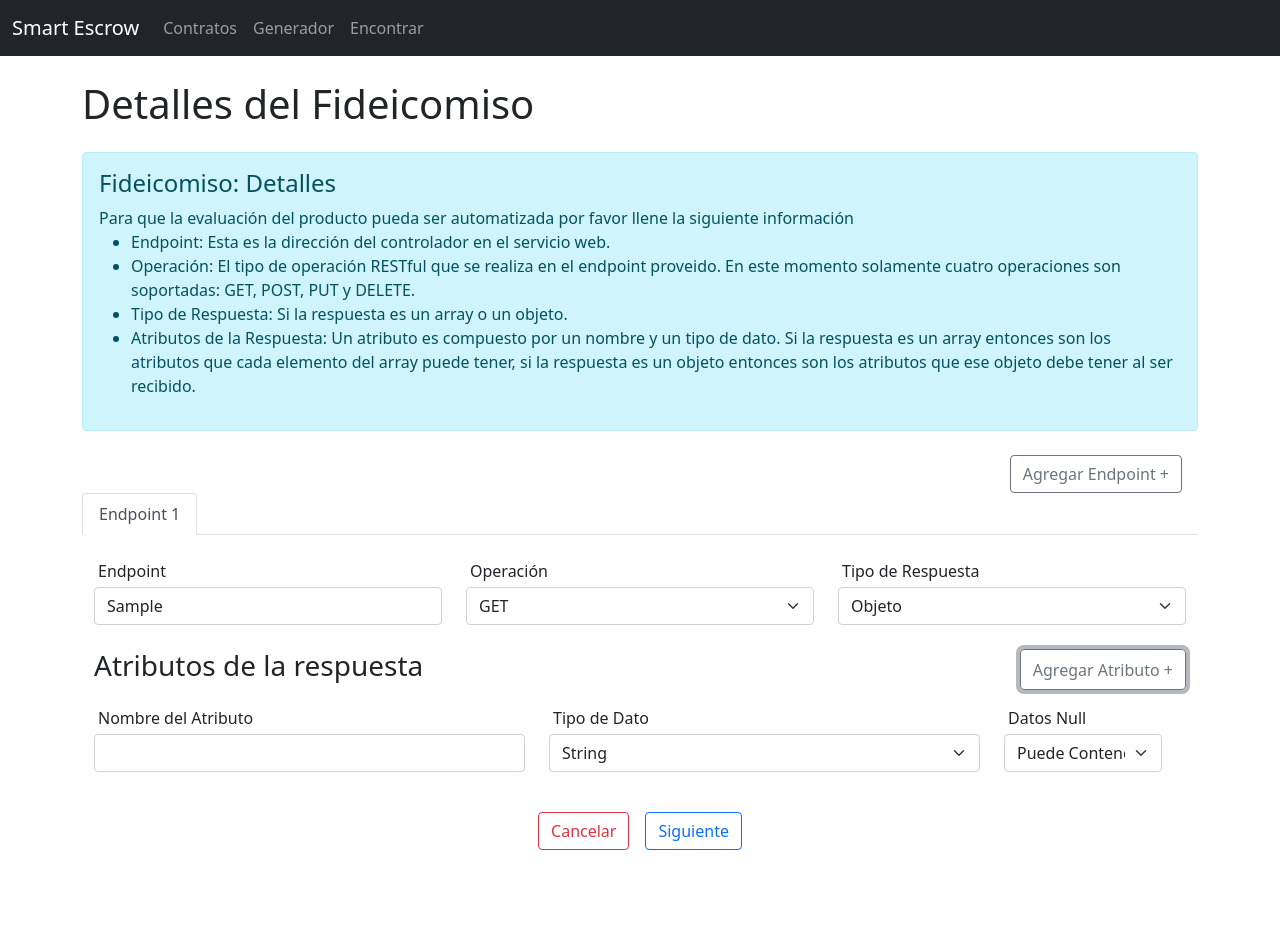
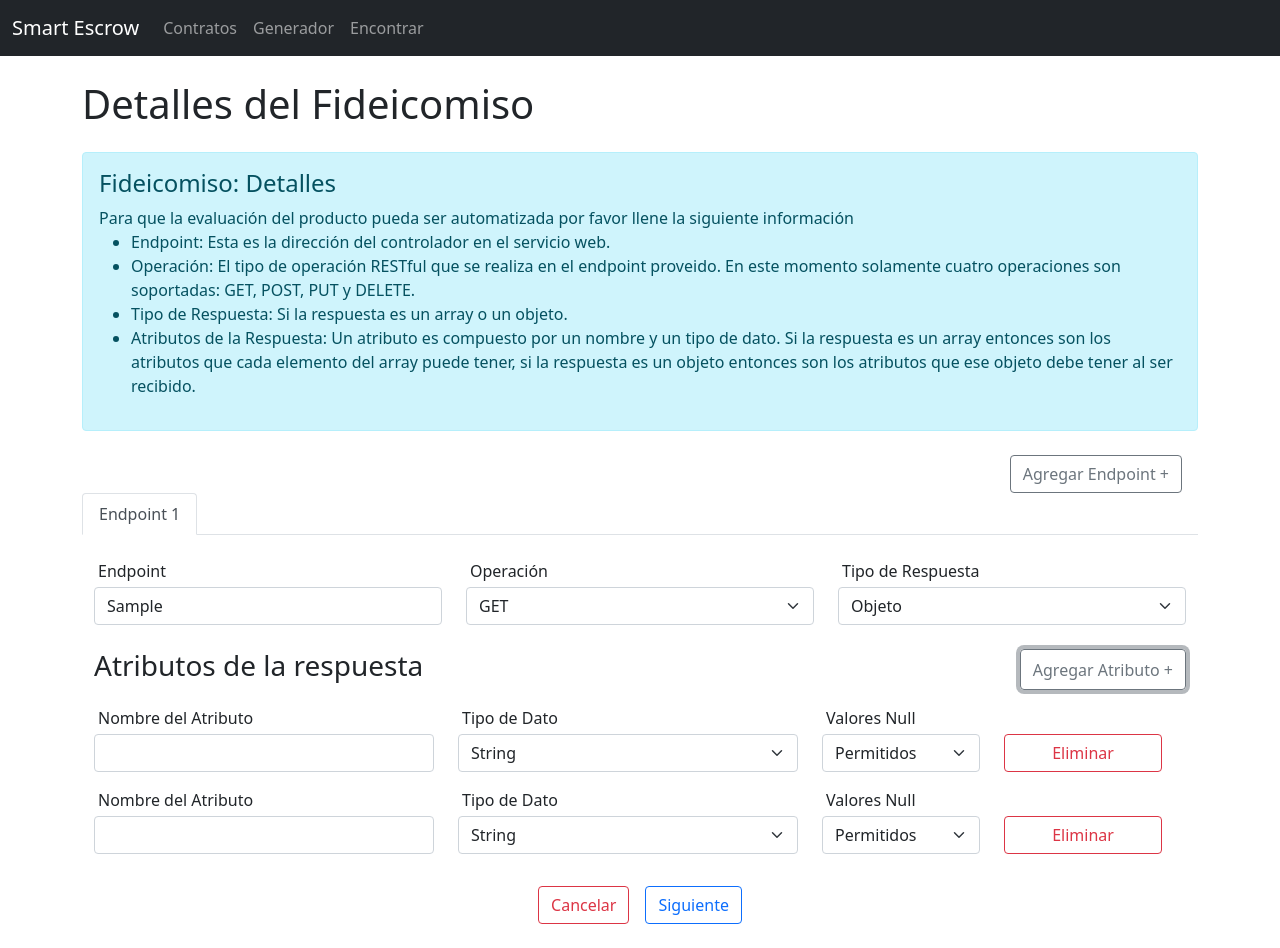
Before and after one commit to cabreraction/smart-escrow, a React (Create React App) app in the folder smart-escrow-app/: page /escrow-generation/details/1 in a window 1280 px wide. Both pictures are taken after typing "Sample" into the empty fields and a click on the button "Agregar Atributo +". Before the commit the page ends 874 px from the top, so only its background shows below. Built offline with nearby package versions, Linux system fonts and the light colour scheme.

Commit message:
added control to route details, escrow route and route attributes components

```diff
--- a/smart-escrow-app/src/components/EscrowGenerator/Details/EscrowDetails.js
+++ b/smart-escrow-app/src/components/EscrowGenerator/Details/EscrowDetails.js
@@ -2,6 +2,7 @@ import { useState } from 'react';
 import { useParams } from 'react-router-dom';
 import Tab from 'react-bootstrap/Tab'
 import Tabs from 'react-bootstrap/Tabs'
+import { useNavigate } from 'react-router-dom';
 
 import Main from '../../Main/Main'
 import EscrowRoute from './EscrowRoute';
@@ -10,14 +11,59 @@ import { escrowDetailsGenerationGuide } from '../../../content/content';
 
 function EscrowDetails() {
   const { id: escrowId } = useParams();
-  const [ endpointTabs, setEndpointTabs ] = useState([{}]);
+  const [ endpointTabs, setEndpointTabs ] = useState([{
+    endpointRoute: '',
+    operation: 'get',
+    responseType: 'object',
+    attributes: []
+  }]);
+  const navigate = useNavigate();
 
   const addNewEndpoint = () => {
     setEndpointTabs(prev => {
       const newTabs = [ ...prev ];
-      newTabs.push({});
+      newTabs.push({
+        endpointRoute: '',
+        operation: 'get',
+        responseType: 'object',
+        attributes: []
+      });
       return newTabs;
     })
+  }
+
+  const handleRouteOnChange = (evt, field, index) => {
+    const value = evt.target.value;
+    setEndpointTabs(prev => {
+      const newTabs = [ ...prev ];
+      newTabs[index][field] = value;
+
+      return newTabs;
+    });
+  }
+
+  const addAttributeToRoute = (index) => {
+    setEndpointTabs(prev => {
+      const newTabs = [ ...prev ];
+      newTabs[index].attributes.push({
+        name: '',
+        type: 'string',
+        allowsNull: false
+      });
+
+      return newTabs;
+    })
+  }
+
+  const deleteAttributeFromRoute = (routeIndex, attributeIndex) => {
+    setEndpointTabs(prev => {
+      const newTabs = [ ...prev ];
+      const endpointAttributes = [ ...newTabs[routeIndex].attributes ];
+      endpointAttributes.splice(attributeIndex, 1);
+      newTabs[routeIndex].attributes = endpointAttributes;
+
+      return newTabs;
+    });
   }
 
   const createTabs = () => {
@@ -25,14 +71,28 @@ function EscrowDetails() {
       <Tabs>
         {
           endpointTabs.map((endpoint, index) => (
-            <Tab eventKey={index + 1} title={`${endpoint.name || `Endpoint ${index + 1}`}`} key={index + 1}>
-              <EscrowRoute />
+            <Tab eventKey={index + 1} title={`${`Endpoint ${index + 1}`}`} key={index + 1}>
+              <EscrowRoute
+                routeIndex={index}
+                handleRouteOnChange={handleRouteOnChange}
+                fields={endpoint}
+                addAttributeToRoute={addAttributeToRoute}
+                deleteAttributeFromRoute={deleteAttributeFromRoute}
+              />
             </Tab>
           ))
         }
       </Tabs>
     )
   }
+
+  const addRouteInformationToEscrowDraft = () => {
+    console.log(endpointTabs);
+  }
+
+  const discardDetails = () => {
+    navigate('../escrows-history');
+  };
 
   return (
     <Main>
@@ -54,13 +114,13 @@ function EscrowDetails() {
           <div className='d-flex align-items-center justify-content-center'>
             <button
               className='btn btn-outline-danger mx-2'
-              onClick={null}
+              onClick={discardDetails}
             >
               Cancelar
             </button>
             <button
               className='btn btn-outline-primary mx-2'
-              onClick={null}
+              onClick={addRouteInformationToEscrowDraft}
             >
               Siguiente
             </button>
--- a/smart-escrow-app/src/components/EscrowGenerator/Details/EscrowRoute.js
+++ b/smart-escrow-app/src/components/EscrowGenerator/Details/EscrowRoute.js
@@ -1,54 +1,16 @@
-import { useState } from 'react';
+import RouteAttribute from './RouteAttribute';
 
-function EscrowRoute({ index }) {
-  const [ responseAttributesCount, setResponseAttributesCount ] = useState(0);
+function EscrowRoute({
+  routeIndex,
+  handleRouteOnChange,
+  fields,
+  addAttributeToRoute,
+  deleteAttributeFromRoute
+}) {
+  const { endpointRoute, operation, responseType, attributes } = fields;
 
-  const addResponseAttribute = () => {
-    setResponseAttributesCount(prev => prev + 1);
-  }
-
-  const renderAttributes = () => {
-    const attributes = [];
-    for (let i = 0; i < responseAttributesCount; i++) {
-      const attributeView = (
-        <div className='row mb-4'>
-          <div className='col-sm-5'>
-            <label className='mx-1 mb-1'>Nombre del Atributo</label>
-            <input
-              type='text'
-              className='form-control'
-              onChange={null}
-            />
-          </div>
-          <div className='col-sm-5'>
-            <label className='mx-1 mb-1'>Tipo de Dato</label>
-            <select
-              className='form-select'
-              onChange={null}
-            >
-              <option value='string'>String</option>
-              <option value='number'>Number</option>
-              <option value='boolean'>Boolean</option>
-              <option value='array'>Array</option>
-              <option value='object'>Object</option>
-            </select>
-          </div>
-          <div className='col-sm h-100'>
-            <label class="mx-1 mb-1">Datos Null</label>
-            <select
-              className='form-select'
-              onChange={null}
-            >
-              <option value='si'>Puede Contener</option>
-              <option value='no'>No Contiene</option>
-            </select>
-          </div>
-        </div>
-      );
-      attributes.push(attributeView);
-    }
-
-    return attributes;
+  const deleteAttribute = (attributeIndex) => {
+    deleteAttributeFromRoute(routeIndex, attributeIndex);
   }
 
   return (
@@ -60,14 +22,16 @@ function EscrowRoute({ index }) {
             type='text'
             className='form-control'
             placeholder='/example/resources'
-            onChange={null}
+            onChange={(evt) => handleRouteOnChange(evt, 'endpointRoute', routeIndex)}
+            value={endpointRoute}
           />
         </div>
         <div className='col-sm-4'>
           <label className='mx-1 mb-1'>Operaci&oacute;n</label>
           <select
             className='form-select'
-            onChange={null}
+            onChange={(evt) => handleRouteOnChange(evt, 'operation', routeIndex)}
+            value={operation}
           >
             <option value='get'>GET</option>
             <option value='post'>POST</option>
@@ -79,9 +43,10 @@ function EscrowRoute({ index }) {
           <label className='mx-1 mb-1'>Tipo de Respuesta</label>
           <select
             className='form-select'
-            onChange={null}
+            onChange={(evt) => handleRouteOnChange(evt, 'responseType', routeIndex)}
+            value={responseType}
           >
-            <option value='objeto'>Objeto</option>
+            <option value='object'>Objeto</option>
             <option value='array'>Array</option>
           </select>
         </div>
@@ -91,14 +56,25 @@ function EscrowRoute({ index }) {
           <h3>Atributos de la respuesta</h3>
           <button
             className="btn btn-outline-secondary"
-            onClick={addResponseAttribute}
+            onClick={() => addAttributeToRoute(routeIndex)}
           >
             Agregar Atributo +
           </button>
         </div>
       </div>
       <div className='row my-3'>
-        {renderAttributes()}
+        {
+          attributes.map((attribute, i) => (
+            <RouteAttribute
+              key={i}
+              name={attribute.name}
+              type={attribute.type}
+              allowsNull={attribute.allowsNull}
+              attributeIndex={i}
+              deleteAttribute={deleteAttribute}
+            />
+          ))
+        }
       </div>
     </div>
   );
--- /dev/null
+++ b/smart-escrow-app/src/components/EscrowGenerator/Details/RouteAttribute.js
@@ -0,0 +1,50 @@
+function RouteAttribute({ name, type, allowsNull, attributeIndex, deleteAttribute }) {
+  return (
+    <div className='row mb-3'>
+      <div className='col-sm-4'>
+        <label className='mx-1 mb-1'>Nombre del Atributo</label>
+        <input
+          type='text'
+          className='form-control'
+          onChange={null}
+          value={name}
+        />
+      </div>
+      <div className='col-sm-4'>
+        <label className='mx-1 mb-1'>Tipo de Dato</label>
+        <select
+          className='form-select'
+          onChange={null}
+          value={type}
+        >
+          <option value='string'>String</option>
+          <option value='number'>Number</option>
+          <option value='boolean'>Boolean</option>
+          <option value='array'>Array</option>
+          <option value='object'>Object</option>
+        </select>
+      </div>
+      <div className='col-sm-2'>
+        <label className="mx-1 mb-1">Valores Null</label>
+        <select
+          className='form-select'
+          onChange={null}
+          value={allowsNull}
+        >
+          <option value='si'>Permitidos</option>
+          <option value='no'>No Permitidos</option>
+        </select>
+      </div>
+      <div className="col-sm d-flex flex-column align-items-stretch justify-content-end">
+        <button
+          className="btn btn-outline-danger"
+          onClick={() => deleteAttribute(attributeIndex)}
+        >
+          Eliminar
+        </button>
+      </div>
+    </div>
+  );
+}
+
+export default RouteAttribute;
```
